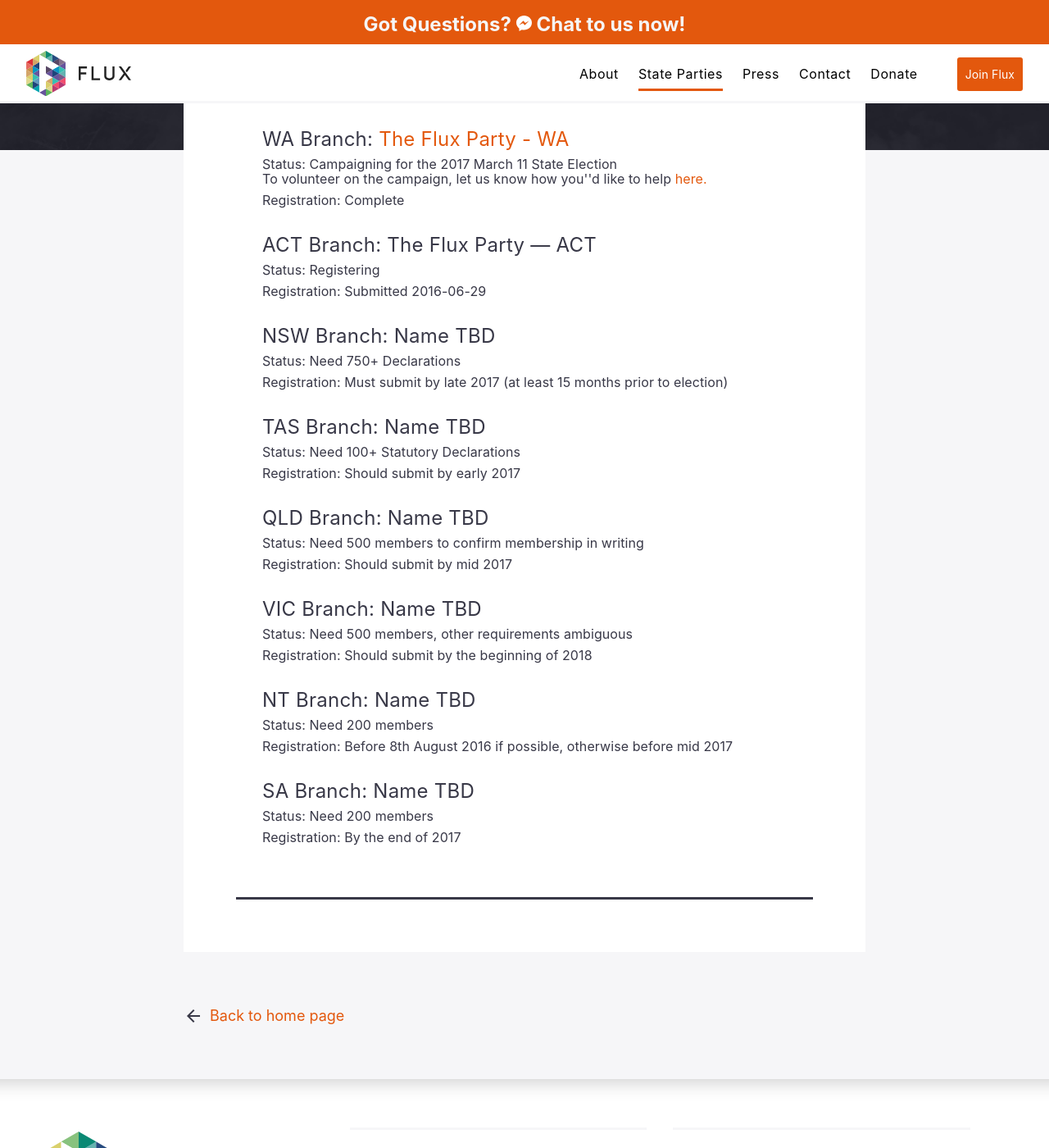
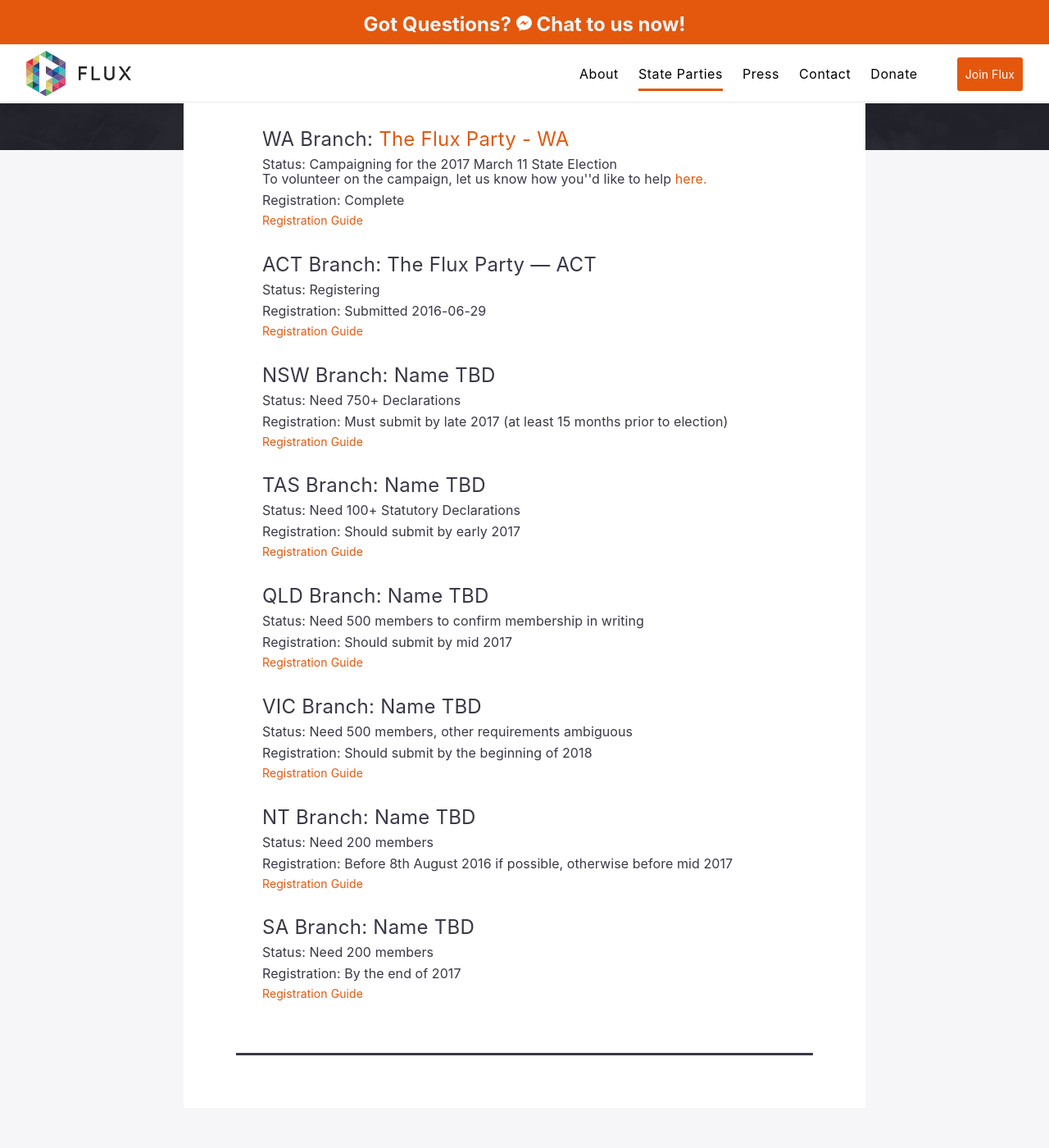
Before and after one commit to voteflux/flux-website-v2, a Jekyll site: the page built from branches.html, in a window 1280 px wide and 1400 px high, scrolled down 377 px. Shown: the whole window at 82% size. Built offline with Jekyll 4.4.1, drawn with Linux system fonts in a browser that asks for light colours.

Commit message:
Add registration guide back

```diff
--- a/branches.html
+++ b/branches.html
@@ -78,7 +78,7 @@
           <h2>{{branch.state | upcase}} Branch: {{ branch.name }}</h2>
           <h4>Status: {{branch.status}}</h4>
           <h4>Registration: {{branch.registration}}</h4>
-          <!-- <h4><a href="{{branch.howToLink}}">How To Link</a></h4> -->
+          <h5><a href="{{branch.howToLink}}">Registration Guide</a></h5>
         </div>
       {% endfor %}
     </div>
```
